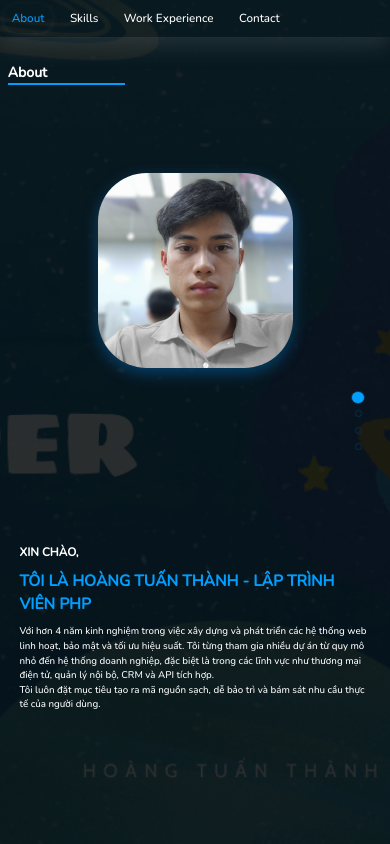
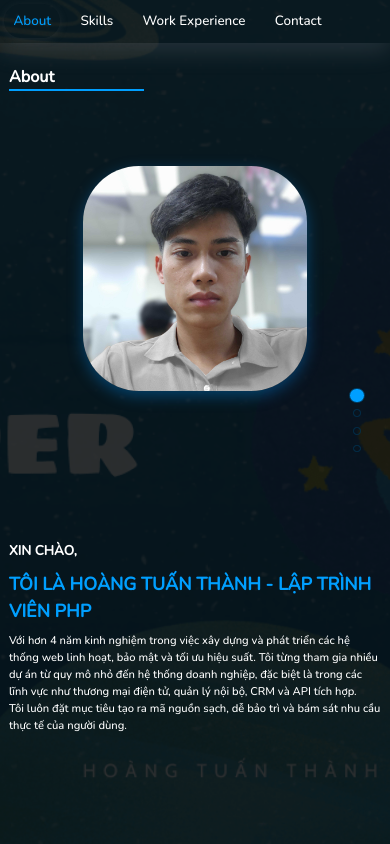
Before and after one commit to thanhmud/Portfolio, a plain HTML site: page index.html in a window 390 px wide. Drawn offline with nearby package versions, Linux system fonts and the light colour scheme.

Commit message:
update html font-size

```diff
--- a/assets/css/style.css
+++ b/assets/css/style.css
@@ -335,6 +335,6 @@ h2 {
 }
 @media (max-width: 600px) {
   	html {
-    	font-size: 2vw;
+    	font-size: 2.3vw;
   	}
 }
```
